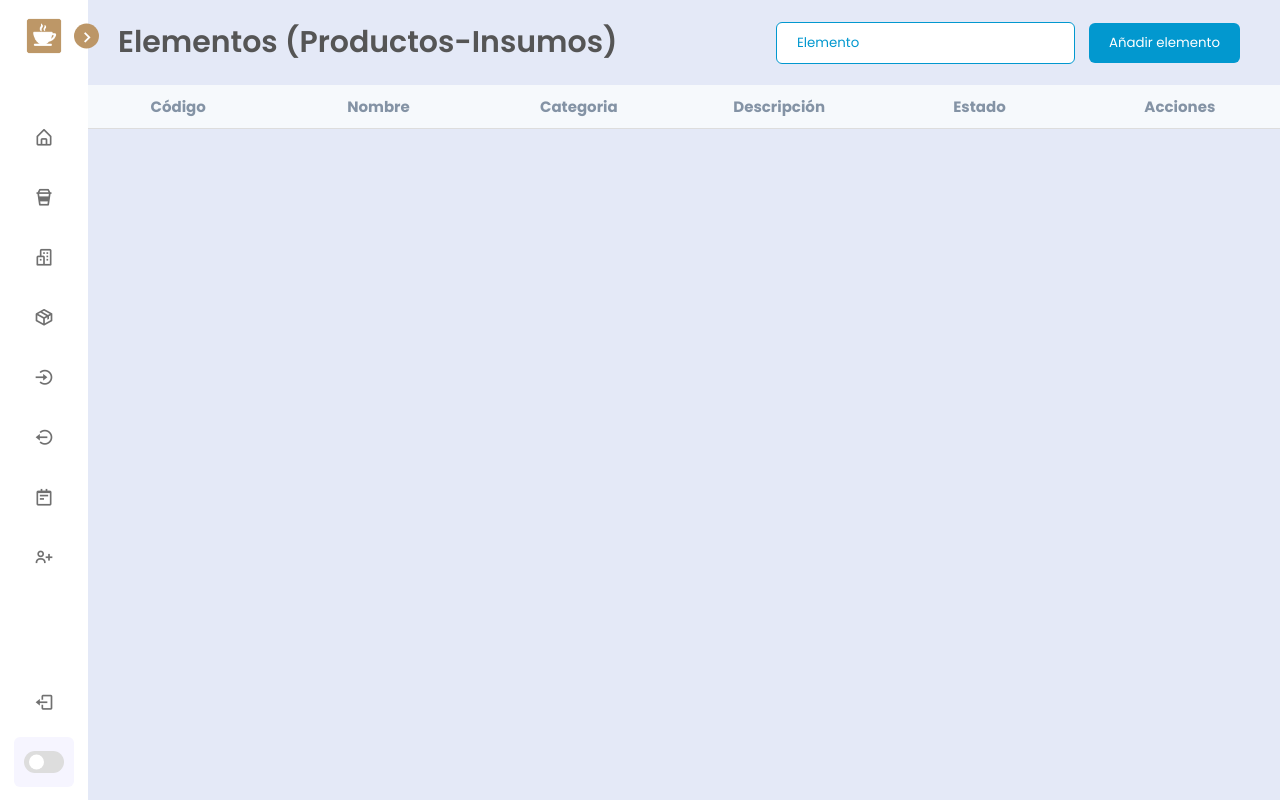
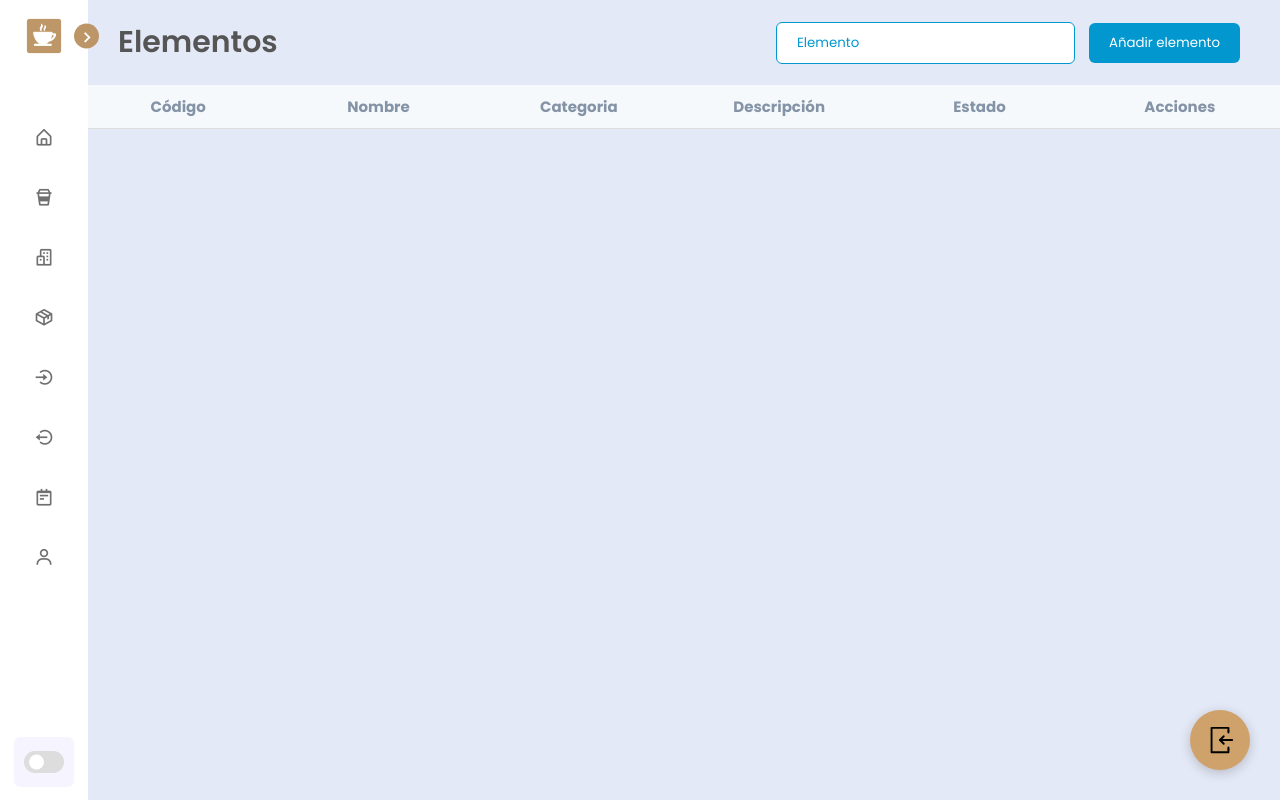
Before and after one commit to LMGP2002/ProyectoSistemaInventario, a PHP site: page /elemento.php in a window 1280 px wide. Run offline with PHP 8.4, Linux system fonts and the light colour scheme; a user stored in the database is signed in; data that the repository does not hold is empty; some libraries are stand-ins or nearby versions.

Commit message:
Sesión terminada

```diff
--- a/vista/css/section.css
+++ b/vista/css/section.css
@@ -361,8 +361,8 @@ tr:hover td{
     height: 60px;
     width: 60px;
     border-radius: 60px;
-    background-image: url('');
-    background-color: #bc9667;
+    background-image: url('../assets/logout.svg');
+    background-color: #cfa26b;
     box-shadow: 0 3px 12px rgba(0, 0, 0, .2);
     background-size: 50%;
     background-position: center;
@@ -370,4 +370,10 @@ tr:hover td{
     position: fixed;
     bottom: 30px;
     right: 30px;
+    transition:background-color .3s ease-in-out ;
 }
+
+
+.logoutBtn:hover{
+    background-color: #eecb9e;
+}
--- a/vista/php/ciudad.php
+++ b/vista/php/ciudad.php
@@ -49,6 +49,7 @@ include("layout/header.php");
             </div>
 
         </div>
+        <a href="../../controlador/logout.php" class="logoutBtn"></a>
 
     </main>
     <!----======== ciudad ======== -->
--- a/vista/php/elemento.php
+++ b/vista/php/elemento.php
@@ -5,7 +5,7 @@ include("layout/header.php");
 
         <div class="table">
             <div class="table_header">
-                <h3 class="title" data-dark>Elementos (Productos-Insumos)</h3>
+                <h3 class="title" data-dark>Elementos</h3>
                 <div>
                     <input class="search" placeholder="Elemento">
                     <button class="add_new" id="show-modal">Añadir elemento</button>
@@ -75,6 +75,7 @@ include("layout/header.php");
             </div>
 
         </div>
+        <a href="../../controlador/logout.php" class="logoutBtn"></a>
 
     </main>
 
--- a/vista/php/entrada.php
+++ b/vista/php/entrada.php
@@ -113,6 +113,7 @@ include("layout/header.php");
             </div>
 
         </div>
+        <a href="../../controlador/logout.php" class="logoutBtn"></a>
 
     </main>
 
--- a/vista/php/index.php
+++ b/vista/php/index.php
@@ -18,9 +18,9 @@ include("layout/header.php");
             <div class="inicio-img">
                 <img src="../assets/main.png" alt="Café Arte">
             </div>
+            <a href="../../controlador/logout.php" class="logoutBtn"></a>
 
 </section>
-<a href="#" class="logoutBtn"></a>
 </main>
 <script src="../js/estilos.js"></script>
 <script src="../js/validarSesion.js"></script>
--- a/vista/php/inventario.php
+++ b/vista/php/inventario.php
@@ -35,6 +35,7 @@ include("layout/header.php");
                 </table>
             </div>
         </div>
+        <a href="../../controlador/logout.php" class="logoutBtn"></a>
 
     </main>
 
--- a/vista/php/layout/header.php
+++ b/vista/php/layout/header.php
@@ -89,7 +89,7 @@
 
                 <li class="nav-link">
                     <a href="../php/usuario.php">
-                        <i class='bx bx-user-plus icon'></i>
+                        <i class='bx bx-user icon'></i>
                             <span class="text nav-text">Usuarios</span>
                         </a>
                     </li>
@@ -98,12 +98,6 @@
 
 
             <div class="bottom-content">
-                <li class="">
-                    <a href="../../controlador/logout.php">
-                        <i class='bx bx-log-out icon' ></i>
-                        <span class="text nav-text">Logout</span>
-                    </a>
-                </li>
 
                 <li class="mode">
                     <div class="sun-moon">
--- a/vista/php/proveedor.php
+++ b/vista/php/proveedor.php
@@ -91,6 +91,7 @@ include("layout/header.php");
             </div>
 
         </div>
+        <a href="../../controlador/logout.php" class="logoutBtn"></a>
 
     </main>
 
--- a/vista/php/salida.php
+++ b/vista/php/salida.php
@@ -79,6 +79,7 @@ include("layout/header.php");
             </div>
 
         </div>
+        <a href="../../controlador/logout.php" class="logoutBtn"></a>
 
     </main>
 
--- a/vista/php/usuario.php
+++ b/vista/php/usuario.php
@@ -67,6 +67,7 @@ include("layout/header.php");
             </div>
 
         </div>
+        <a href="../../controlador/logout.php" class="logoutBtn"></a>
 
     </main>
     <!----======== usuario ======== -->
```
Also changed, not shown: vista/assets/logout.svg (added).
